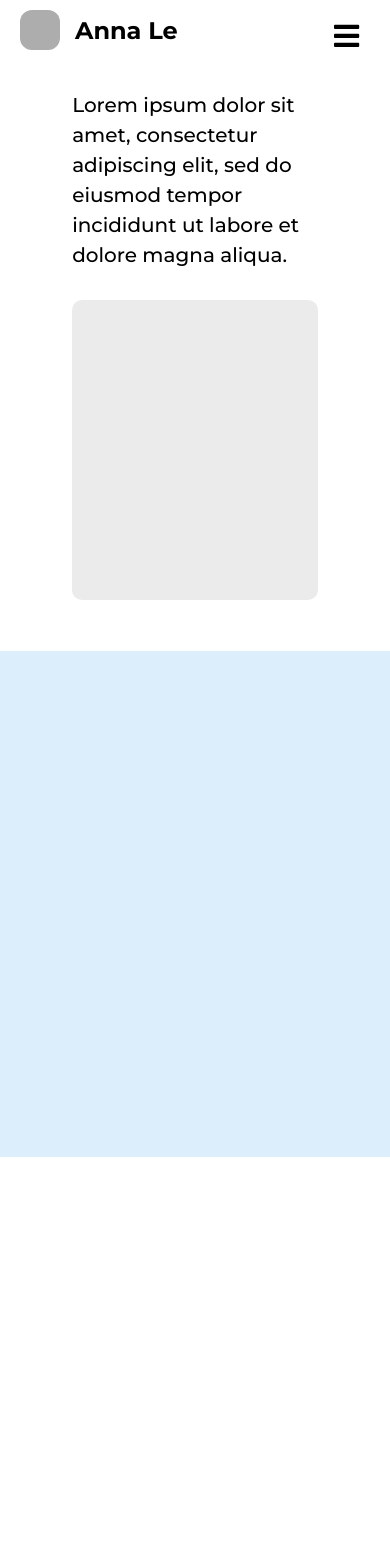
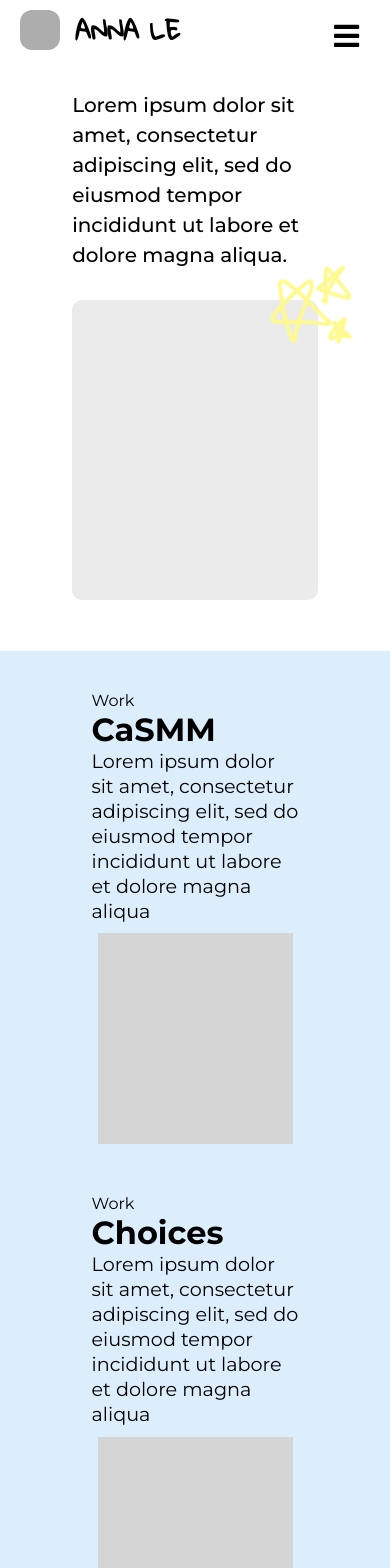
Before and after one commit to le-anna/le-anna.github.io, a React (Create React App) app: page / in a window 390 px wide. Shown: the top 1568 px of the page. Before the commit the page ends 1157 px from the top, so only its background shows below. Built offline with nearby package versions, Linux system fonts and the light colour scheme.

Commit message:
home mobile responsvieness

```diff
--- a/src/components/Landing.css
+++ b/src/components/Landing.css
@@ -1,3 +1,4 @@
+@import url('https://fonts.googleapis.com/css2?family=Gloria+Hallelujah&display=swap');
 
 .landing {
     min-height: 70vh;
@@ -26,12 +27,45 @@
     margin: 10px;
 }
 
+.image-container {
+    position: relative;
+    width: 40%;
+}
+
 .photo {
-    width: 30%;
+    width: 90%;
     height: 300px;
     background-color: rgb(235, 235, 235);
     border-radius: 10px;
 }
+
+.stars {
+    position: absolute;
+    font-family: 'Gloria Hallelujah', cursive;
+    font-size: 60px;
+    right: -35px;
+    top: -35px;
+    color: rgb(214, 214, 47);
+}
+
+@keyframes rotate {
+	0% {
+		opacity: 0;
+        transform:scale(0.3);
+	}
+	50% {
+        ransform: rotate(60deg);
+
+	}
+}
+
+@media (prefers-reduced-motion: no-preference) {
+    .stars {
+        animation: rotate;
+        animation-duration: 1s;
+        animation-iteration-count: infinite;
+    }
+  }
 
 @media screen and (max-width: 960px) {
 
@@ -54,11 +88,15 @@
         margin-bottom: 30px;
     }
 
+    .image-container {
+        width: 70%;
+        height: 100%;
+        margin-bottom: 40px;
+    }
+
     .photo {
-        width: 70%;
-        height: 300px;
+        width: 100%;
         background-color: rgb(235, 235, 235);
-        margin-bottom: 40px;
         border-radius: 10px;
     }
 }
--- a/src/components/Landing.js
+++ b/src/components/Landing.js
@@ -1,5 +1,6 @@
 import React from 'react';
-import './Landing.css'
+import './Landing.css';
+import StarSvg from '../assets/stars.svg';
 
 const Landing = () => {
 
@@ -8,7 +9,9 @@ const Landing = () => {
         <div className='info-container'>
             <p className='description'>Lorem ipsum dolor sit amet, consectetur adipiscing elit,
                 sed do eiusmod tempor incididunt ut labore et dolore magna aliqua. </p>
-            <div className='photo'>
+            <div className='image-container'>
+              <img src={StarSvg} className='stars'/>
+              <div className='photo'></div>
             </div>
         </div>
     </div>
--- a/src/components/Navbar.css
+++ b/src/components/Navbar.css
@@ -1,3 +1,5 @@
+@import url('https://fonts.googleapis.com/css2?family=Gloria+Hallelujah&display=swap');
+
 .navbar {
     position: sticky;
     width: 100%;
@@ -26,6 +28,7 @@
 }
 
 .name {
+    font-family: 'Gloria Hallelujah', cursive;
     padding-left: 10px;
     padding-right: 10px;
     margin-left: 5px;
--- a/src/components/Navbar.js
+++ b/src/components/Navbar.js
@@ -27,7 +27,7 @@ const Navbar = () => {
             <div className='navbar-container'>
               <Link to='/' className='nav-profile-container'>
                 <div className='profile-icon'></div>
-                <h1 className='name'>Anna Le</h1>
+                <h1 className='name'>ANNA LE</h1>
               </Link>
               <div className='mobile-icon' onClick={handleClick}> <FaBars /> </div>
               <ul className={click ? 'nav-menu active' : 'nav-menu'} ref={myRef}>
--- a/src/components/ProjectOverview.css
+++ b/src/components/ProjectOverview.css
@@ -1,5 +1,95 @@
 
 .project-overview {
+    display: flex;
+    justify-content: center;
+    align-items: center;
+    flex-direction: row;
     background-color: #DCEEFB;
-    height: 60vh;
+    height: 50vh;
 }
+
+.project-container {
+    display: flex;
+    align-items: center;
+    justify-content: center;
+    margin-left: 80px;
+    margin-right: 80px;
+}
+
+.prj-info-container {
+    width: 40%;
+    display: flex;
+    align-items: left;
+    flex-direction: column;
+}
+
+.prj-description {
+    font-size: 20px;
+}
+
+.prj-image-container {
+    display: flex;
+    justify-content: center;
+    width: 40%;
+    height: 30vh;
+}
+
+.prj-image {
+    width:20vw;
+    height: 30vh;
+    background-color: rgb(214, 213, 213);
+}
+
+/* @keyframes wipe-enter {
+	0% {
+		transform: scale(0, .025);
+	}
+	50% {
+		transform: scale(1, .025);
+	}
+}
+
+@media (prefers-reduced-motion: no-preference) {
+    .prj-image {
+        animation: wipe-enter;
+        animation-duration: 5s;
+        animation-iteration-count: infinite;
+    }
+  } */
+
+@media screen and (max-width: 960px) {
+
+    .project-overview {
+        display: flex;
+        height: auto;
+    }
+
+    .project-container {
+        display: flex;
+        flex-direction: column;
+        height: auto;
+        padding-top: 40px;
+    }
+
+    .prj-info-container {
+        width: 90%;
+    }
+
+    .prj-description {
+        font-size: 1.2em;
+        line-height: 1.3em;
+    }
+
+    .prj-image-container {
+        width: 50vw;
+        height: 25vh;
+        margin-top: 10px;
+        margin-bottom: 10px;
+    }
+
+    .prj-image {
+        height: 100%;
+        width: 100%;
+    }
+
+  }
--- a/src/components/ProjectOverview.js
+++ b/src/components/ProjectOverview.js
@@ -1,10 +1,21 @@
 import React from 'react';
 import './ProjectOverview.css'
 
-const ProjectOverview = () => {
+const ProjectOverview = ({title, type, description}) => {
+
+
   return (
     <div className='project-overview'>
-
+      <div className='project-container'>
+        <div className='prj-info-container'>
+          <p className='type'>{type}</p>
+          <h1 className='title'>{title}</h1>
+          <p className='prj-description'>{description}</p>
+        </div>
+        <div className='prj-image-container'>
+          <div className='prj-image'></div>
+        </div>
+      </div>
     </div>
   );
 };
--- a/src/pages/Home.js
+++ b/src/pages/Home.js
@@ -6,8 +6,14 @@ const Home = () => {
   return (
     <div className='Home'>
         <Landing/>
-        <ProjectOverview/>
+        <ProjectOverview type='Work' title='CaSMM' description='Lorem ipsum dolor sit amet, consectetur adipiscing elit,
+                sed do eiusmod tempor incididunt ut labore et dolore magna aliqua'/>
+        <ProjectOverview type='Work' title='Choices' description='Lorem ipsum dolor sit amet, consectetur adipiscing elit,
+                sed do eiusmod tempor incididunt ut labore et dolore magna aliqua'/>
+        <ProjectOverview type='Shadowing' title='Mental Health App' description='Lorem ipsum dolor sit amet, consectetur adipiscing elit,
+                sed do eiusmod tempor incididunt ut labore et dolore magna aliqua'/>
   </div>
+
   );
 };
 
```
Also changed, not shown: src/assets/stars.svg (added).
